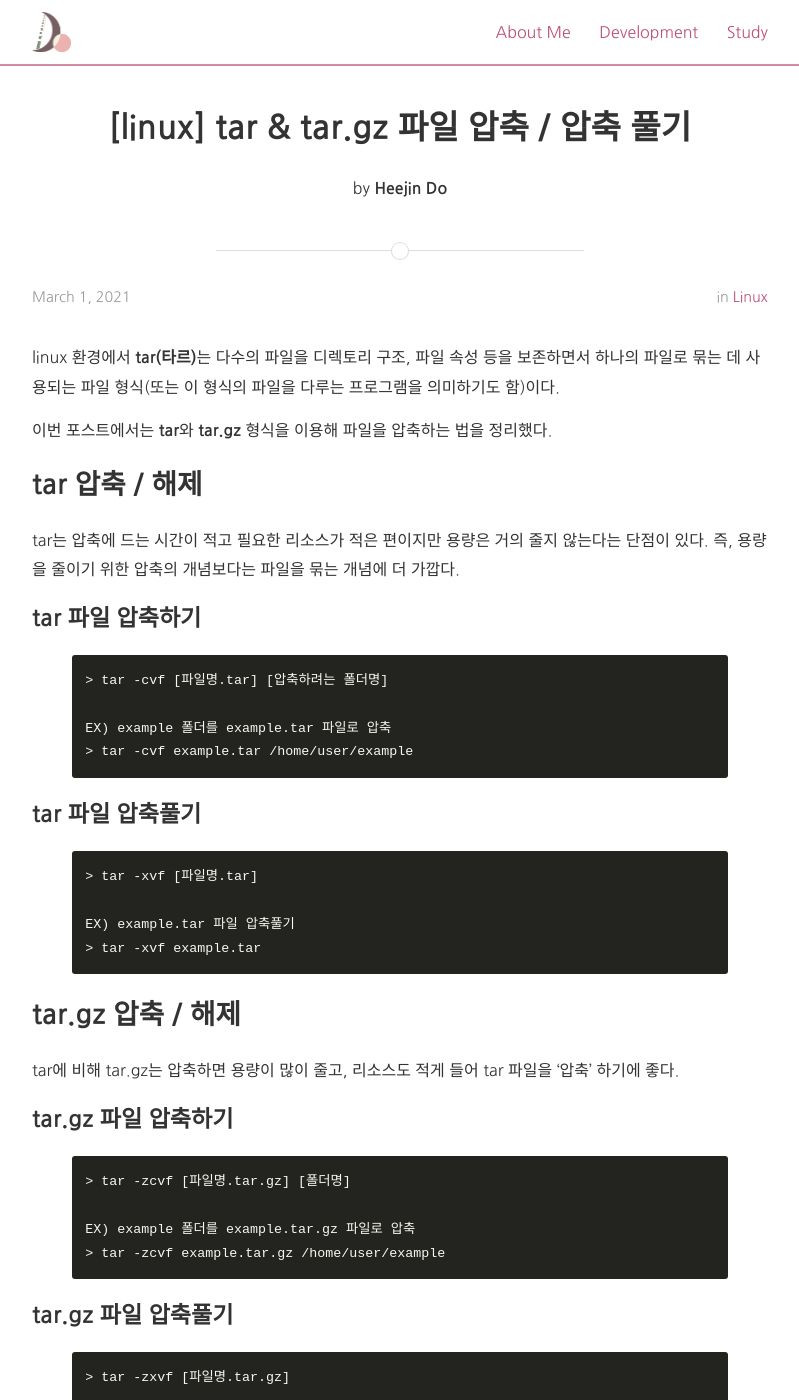
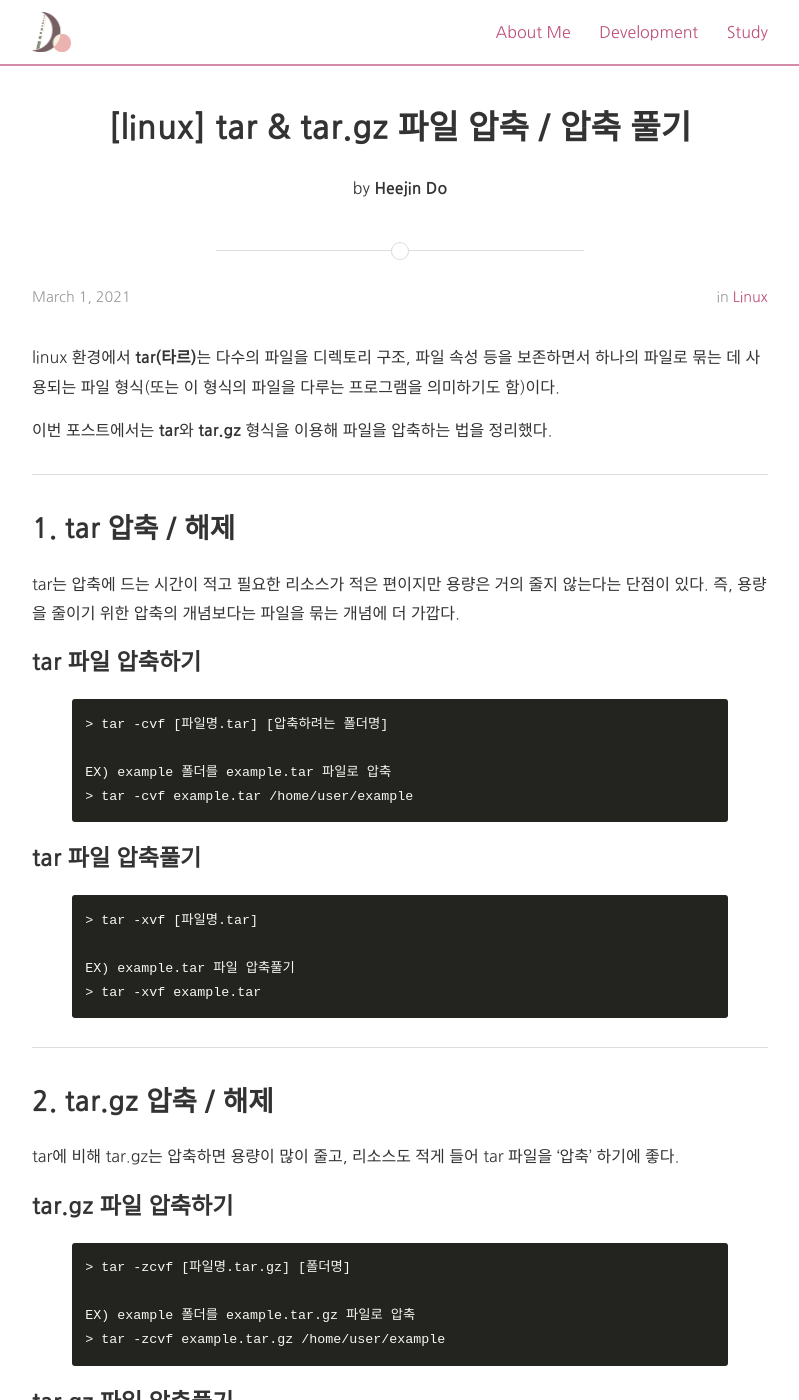
Before and after one commit to doheejin/doheejin.github.io, a Jekyll site: the page built from _posts/2021-03-02-linux-tar.md, in a window 1280 px wide and 1400 px high. Shown: the whole window, without its empty margins (240-1039 px from the left). Built offline with Jekyll 4.4.1, drawn with Linux system fonts in a browser that asks for light colours; nearby versions of some CDN libraries; comment, search, counter and statistics services are not loaded.

Commit message:
add contents

```diff
--- a/_posts/2021-03-02-linux-tar.md
+++ b/_posts/2021-03-02-linux-tar.md
@@ -11,7 +11,9 @@ linux 환경에서 **tar(타르)**는 다수의 파일을 디렉토리 구조,
 
 이번 포스트에서는 **tar**와 **tar.gz** 형식을 이용해 파일을 압축하는 법을 정리했다.
 
-## tar 압축 / 해제
+-----
+
+## 1. tar 압축 / 해제
 tar는 압축에 드는 시간이 적고 필요한 리소스가 적은 편이지만 용량은 거의 줄지 않는다는 단점이 있다. 즉, 용량을 줄이기 위한 압축의 개념보다는 파일을 묶는 개념에 더 가깝다.
 
 ### tar 파일 압축하기
@@ -30,7 +32,9 @@ EX) example.tar 파일 압축풀기
 > tar -xvf example.tar
 {% endhighlight %}
 
-## tar.gz 압축 / 해제
+-----
+
+## 2. tar.gz 압축 / 해제
 tar에 비해 tar.gz는 압축하면 용량이 많이 줄고, 리소스도 적게 들어 tar 파일을 '압축' 하기에 좋다.
 
 ### tar.gz 파일 압축하기
```
